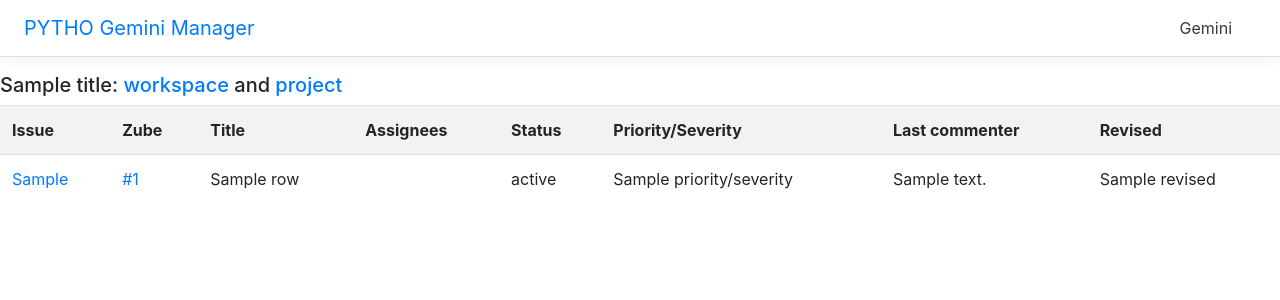
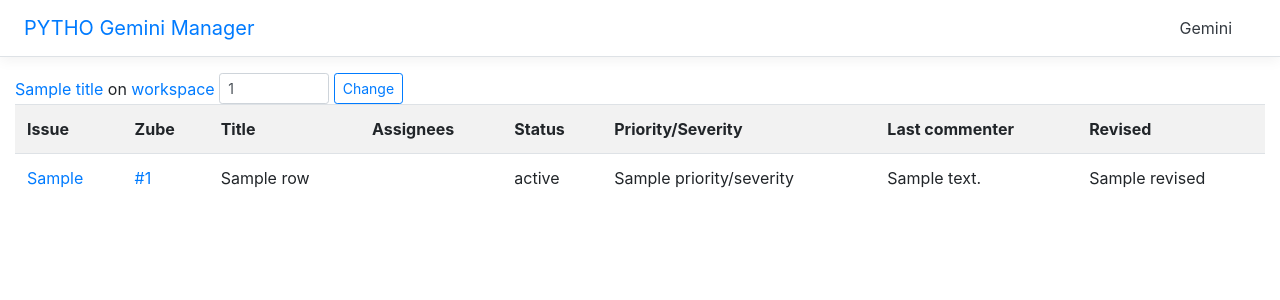
Before and after one commit to prometeia/geminhack, a Flask app: template geminhack/templates/ticktable.html in a window 1280 px wide. Shown: the top 300 px of the page. Run offline with Flask 2, Linux system fonts and the light colour scheme; the template is opened without the code that fills it: most values are stand-ins (such as "Sample title", 1, 10 or a date in 2020); some libraries are stand-ins or nearby versions.

Commit message:
Form cambio workspace corrente

```diff
--- a/geminhack/application.py
+++ b/geminhack/application.py
@@ -1,7 +1,6 @@
 from os import environ
 from logging import getLogger, basicConfig, DEBUG
-from flask import Flask, render_template, request, Response, abort, send_from_directory, redirect
-from .memoizer import memoize
+from flask import Flask, render_template, request, Response, abort, send_from_directory, redirect, session
 from .geminlib import GeminAPI
 from .zubelib import ZubeAPI, private_key_from_pem
 from .geminhack import GeminHack
@@ -40,15 +39,23 @@ app.config.from_mapping(
     LOG_LEVEL_NUM=20
 )
 log.setLevel(int(app.config['LOG_LEVEL_NUM']))
+app.secret_key = app.config['SECRET_KEY']
 
 
 def _create_ghack(username, password, confkey, FRESH=None):
-    prjid = app.config['{}_PRJ_ID'.format(confkey)]
-    wsid = app.config['{}_WS_ID'.format(confkey)]
+    prjkey = '{}_PRJ_ID'.format(confkey)
+    wskey = '{}_WS_ID'.format(confkey)
+    session.permanent = True
+    prjid = int(request.args.get('prjid', session.get(prjkey)) or app.config[prjkey])
+    wsid = int(request.args.get('wsid', session.get(wskey)) or app.config[wskey])
     gapi = GeminAPI(username, password, base_uri=app.config['GEMINI_URI'], prjid=prjid, wsid=wsid)
     if not gapi.authenticated:
         log.warning("Failed GeminAPI bootstrap for %s", username)
+        session.pop('username', None)
         abort(Response('Invalid LDAP auth for', 401, {'WWW-Authenticate': 'Basic realm="Login Required"'}))
+    session['username'] = username
+    session[prjkey] = prjid
+    session[wskey] = wsid
     zapi = ZubeAPI(
         app.config['ZUBE_CLIENT_ID'],
         private_key_from_pem(app.config['ZUBE_PEM']),
@@ -57,7 +64,7 @@ def _create_ghack(username, password, confkey, FRESH=None):
     return GeminHack(gapi, zapi, ALLOFUS)
 
 
-def get_hacker(confkey='ESUP') -> GeminHack:
+def get_hacker(confkey='ESUP',) -> GeminHack:
     auth = request.authorization
     if not auth:
         abort(Response('Required auth', 401, {'WWW-Authenticate': 'Basic realm="Login Required"'}))
@@ -76,7 +83,8 @@ def route(subpath, methods=None):
 def render_ticktable(ghack, title, rows):
     return render_template(
         'ticktable.html', home=app.config['CONTEXT_ROOT'], title=title, rows=rows, project_page=ghack.gapi.project_page,
-        workspace=ghack.gapi.workspace_page, zubeprojecturi=ghack.zapi.project_uri, zubesearcher=ghack.zapi.search_cards)
+        workspace=ghack.gapi.workspace_page, zubeprojecturi=ghack.zapi.project_uri, zubesearcher=ghack.zapi.search_cards,
+        workspaceid=ghack.gapi.wsid)
 
 
 @route("/")
--- a/geminhack/geminlib.py
+++ b/geminhack/geminlib.py
@@ -75,7 +75,7 @@ class GeminAPI(object):
 
     @property
     def authenticated(self):
-        return bool(self.workspace)
+        return bool(self.project)
 
     @cached_property
     def project(self):
@@ -86,7 +86,7 @@ class GeminAPI(object):
         return self.get("navigationcards", self.wsid) or {}
 
     def search_items(self):
-        for item in self.post(self.workspace.get('Filter'), 'items', 'filtered'):
+        for item in self.post(self.workspace.get('Filter'), 'items', 'filtered') or []:
             yield self.clean_item(item)
 
     @cached_property
--- a/geminhack/templates/ticktable.html
+++ b/geminhack/templates/ticktable.html
@@ -1,12 +1,18 @@
 {% extends "base.html" %}
 {% block title %}{{ title }}{% endblock %}
 {% block content %}
-<h5>
-    {{title}}:
+<div class="container-fluid">
+    <form class="form-inline" method="GET">
+        <a href="{{ project_page }}" target="project">{{title}}</a>
+        &nbsp;on&nbsp;
         <a href="{{ workspace }}" target="workspace">workspace</a>
-    and
-    <a href="{{ project_page }}" target="project">project</a>
-</h5>
+        &nbsp;
+        <input name="wsid" type="text" class="form-control form-control-sm" value="{{workspaceid}}" size=6 />
+        &nbsp;
+        <button type="submit" class="btn btn-outline-primary btn-sm">Change</button>
+    </form>
+</div>
+<div class="container-fluid">
     <table class="table table-striped">
         <tr>
             <th>
@@ -27,7 +33,7 @@
             <th>
                 Priority/Severity
             </th>
-        <th>
+            <th class="text-nowrap">
                 Last commenter
             </th>
             <th>
@@ -85,4 +91,5 @@
         </tr>
         {% endfor %}
     </table>
+</div>
 {% endblock %}
```
Lines whose indentation alone changed are shown as unchanged.
